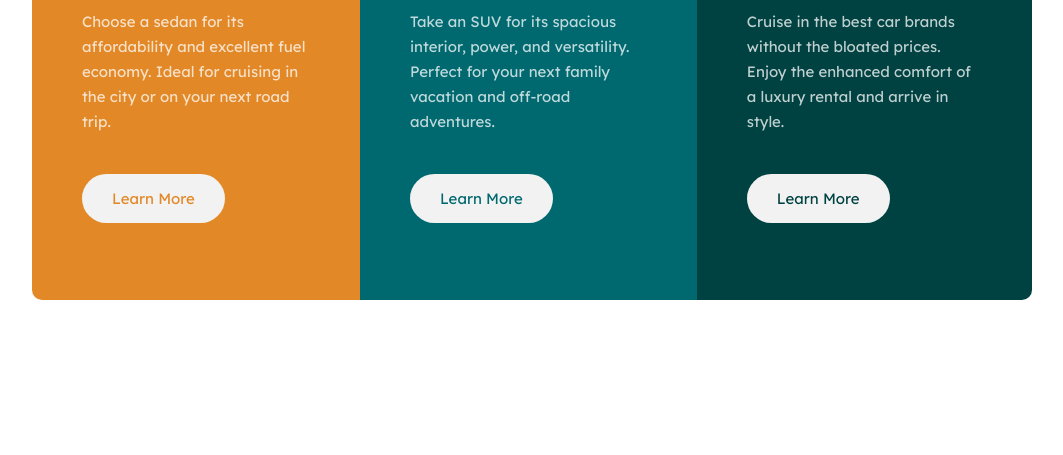
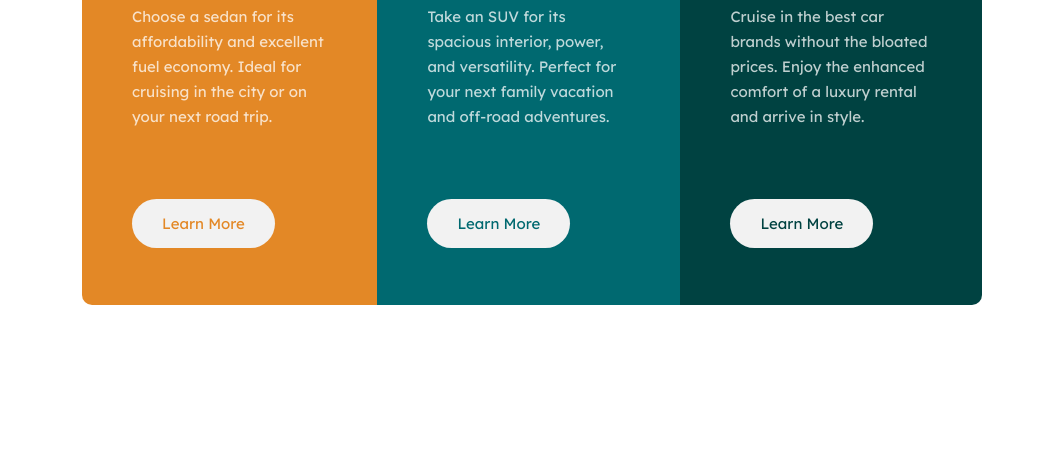
Before and after one commit to Ashesh-Mondal/3-column-preview-card-component, a plain HTML site: page index.html in a window 1280 px wide. Shown: the part 345-800 px from the top of the page, without its empty margins (108-1171 px from the left). Drawn offline with Linux system fonts and the light colour scheme.

Commit message:
Minimal changes for desktop view

```diff
--- a/style.css
+++ b/style.css
@@ -24,9 +24,9 @@ body {
 
 .container {
   display: flex;
-  max-width: 1000px;
+  max-width: 900px;
   border-radius: 1rem;
-  height: 490px;
+  height: 500px;
 }
 
 .container .heading {
@@ -63,7 +63,7 @@ body {
 .container .main-content {
   font-size: 1.5rem;
   color: hsla(0, 0%, 100%, 0.75);
-  padding-bottom: 4rem;
+  padding-bottom: 7rem;
   line-height: 2.5rem;
 }
 
```
